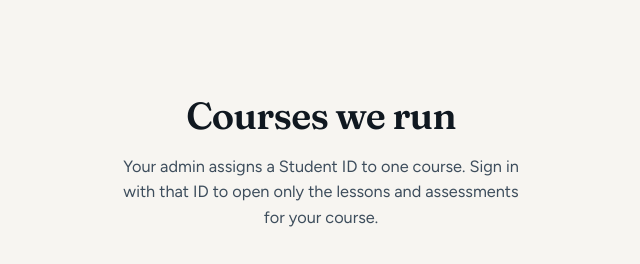
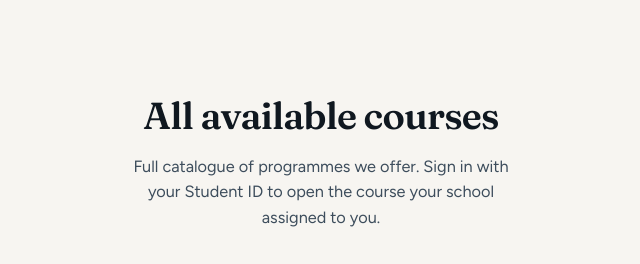
Before and after one commit to CharlesMisheal/cloudcityacademy, a Flask app: page / in a window 1280 px wide. Shown: the part 801-1065 px from the top of the page, without its empty margins (319-959 px from the left). Run offline with Flask 3, Linux system fonts and the light colour scheme; data comes from the database, SQL or seed files in the repository.

Commit message:
Let everyone browse full course catalog; Student ID still gates lessons.
Co-authored-by: Cursor <cursoragent@cursor.com>

```diff
--- a/app.py
+++ b/app.py
@@ -245,28 +245,53 @@ def course_complete(student_id: int, course_id: int) -> bool:
 
 
 def register_routes(app: Flask):
-    # ── Public ──────────────────────────────────────────────
-    @app.route("/")
-    def home():
-        if g.user:
-            return redirect(url_for("dashboard"))
+    def _catalog_courses():
+        from curriculum import duration_label
+        from db import CATEGORY_LABELS, COURSE_IMAGES
+
         courses = query_all(
             "SELECT * FROM courses WHERE is_active = 1 ORDER BY title"
         )
-        from curriculum import duration_label
-        from db import CATEGORY_LABELS, COURSE_IMAGES
-
         course_rows = []
         for c in courses:
             d = dict(c)
             d["duration"] = duration_label(c["slug"])
             course_rows.append(d)
+        return course_rows, COURSE_IMAGES, CATEGORY_LABELS
 
+    # ── Public ──────────────────────────────────────────────
+    @app.route("/")
+    def home():
+        # Staff go to dashboards; students and visitors stay on public marketing + full catalog
+        if g.user and g.user["role"] in ("admin", "teacher"):
+            return redirect(url_for("dashboard"))
+        course_rows, images, labels = _catalog_courses()
+        my_course_id = None
+        if g.user and g.user["role"] == "student":
+            en = student_course(g.user["id"])
+            my_course_id = en["id"] if en else None
         return render_template(
             "home.html",
             courses=course_rows,
-            course_images=COURSE_IMAGES,
-            category_labels=CATEGORY_LABELS,
+            course_images=images,
+            category_labels=labels,
+            my_course_id=my_course_id,
+        )
+
+    @app.route("/courses")
+    def courses_catalog():
+        """Everyone can browse every active course (lessons unlock only with Student ID)."""
+        course_rows, images, labels = _catalog_courses()
+        my_course_id = None
+        if g.user and g.user["role"] == "student":
+            en = student_course(g.user["id"])
+            my_course_id = en["id"] if en else None
+        return render_template(
+            "courses.html",
+            courses=course_rows,
+            course_images=images,
+            category_labels=labels,
+            my_course_id=my_course_id,
         )
 
     @app.route("/register", methods=["GET", "POST"])
@@ -374,19 +399,22 @@ def register_routes(app: Flask):
     @role_required("student")
     def student_home():
         course = student_course(g.user["id"])
-        if not course:
+        catalog, images, labels = _catalog_courses()
+        weeks, done_ids, complete = [], set(), False
+        if course:
+            weeks, done_ids = week_progress(g.user["id"], course["id"])
+            complete = course_complete(g.user["id"], course["id"])
+        else:
             flash("You are not enrolled in an active course. Contact admin.", "warn")
-            return render_template(
-                "student/home.html", course=None, weeks=[], done_ids=set()
-            )
-        weeks, done_ids = week_progress(g.user["id"], course["id"])
-        complete = course_complete(g.user["id"], course["id"])
         return render_template(
             "student/home.html",
             course=course,
             weeks=weeks,
             done_ids=done_ids,
             complete=complete,
+            catalog=catalog,
+            course_images=images,
+            category_labels=labels,
         )
 
     @app.route("/student/week/<int:week_id>")
--- a/static/css/style.css
+++ b/static/css/style.css
@@ -371,6 +371,11 @@ a.staff-quiet:hover {
 .path-card:hover {
   border-color: rgba(11, 107, 117, 0.35);
   transform: translateY(-2px);
+}
+
+.path-card--mine {
+  border-color: rgba(11, 107, 117, 0.55);
+  box-shadow: 0 0 0 1px rgba(11, 107, 117, 0.12);
 }
 
 .path-card__photo {
--- a/templates/base.html
+++ b/templates/base.html
@@ -12,25 +12,29 @@
 </head>
 <body class="{% block body_class %}{% endblock %}">
   <header class="site-header{% if self.body_class() and 'is-landing' in self.body_class() %} site-header--over{% endif %}">
-    <a class="brand" href="{{ url_for('home') if not current_user else url_for('dashboard') }}">
+    <a class="brand" href="{% if current_user and current_user.role == 'student' %}{{ url_for('home') }}{% elif current_user %}{{ url_for('dashboard') }}{% else %}{{ url_for('home') }}{% endif %}">
       Cloud<span>City</span>
     </a>
     <nav class="nav" aria-label="Primary">
       {% if current_user %}
         {% if current_user.role == 'student' %}
           <a href="{{ url_for('student_home') }}">My course</a>
+          <a href="{{ url_for('courses_catalog') }}">All courses</a>
         {% elif current_user.role == 'teacher' %}
           <a href="{{ url_for('teacher_home') }}">Teaching</a>
           <a href="{{ url_for('teacher_reviews') }}">Reviews</a>
+          <a href="{{ url_for('courses_catalog') }}">Catalog</a>
         {% elif current_user.role == 'admin' %}
           <a href="{{ url_for('admin_home') }}">Admin</a>
           <a href="{{ url_for('admin_users') }}">Users</a>
           <a href="{{ url_for('admin_assessments') }}">Assessments</a>
           <a href="{{ url_for('admin_certificates') }}">Certificates</a>
           <a href="{{ url_for('teacher_home') }}">Content</a>
+          <a href="{{ url_for('courses_catalog') }}">Catalog</a>
         {% endif %}
         <a href="{{ url_for('logout') }}">Sign out</a>
       {% else %}
+        <a href="{{ url_for('courses_catalog') }}">Courses</a>
         <a href="{{ url_for('login') }}">Student ID sign in</a>
       {% endif %}
     </nav>
--- a/templates/home.html
+++ b/templates/home.html
@@ -19,21 +19,33 @@
       Office, Graphic Design (AI), and Video Editing (AI) finish in one month. Longer tracks run three to six months — weekly lessons, practice, and a certificate when you complete every week.
     </p>
     <div class="hero-actions">
-      <a class="btn btn-light" href="{{ url_for('login') }}">Sign in with Student ID</a>
-      <a class="btn btn-ghost-light" href="#courses">Browse courses</a>
+      {% if current_user and current_user.role == 'student' %}
+        <a class="btn btn-light" href="{{ url_for('student_home') }}">My course</a>
+        <a class="btn btn-ghost-light" href="#courses">All courses</a>
+      {% else %}
+        <a class="btn btn-light" href="{{ url_for('login') }}">Sign in with Student ID</a>
+        <a class="btn btn-ghost-light" href="#courses">Browse courses</a>
+      {% endif %}
     </div>
   </div>
 </section>
 
 <section class="band band--paths" id="courses">
   <div class="band__intro">
-    <h2>Courses we run</h2>
-    <p>Your admin assigns a Student ID to one course. Sign in with that ID to open only the lessons and assessments for your course.</p>
+    <h2>All available courses</h2>
+    <p>
+      Full catalogue of programmes we offer.
+      {% if current_user and current_user.role == 'student' %}
+        Your assigned course is marked · only that one opens lessons for your Student ID.
+      {% else %}
+        Sign in with your Student ID to open the course your school assigned to you.
+      {% endif %}
+    </p>
   </div>
 
   <div class="path-grid path-grid--catalog">
     {% for c in courses %}
-    <article class="path-card">
+    <article class="path-card{% if my_course_id and c.id == my_course_id %} path-card--mine{% endif %}">
       <div
         class="path-card__photo"
         role="img"
@@ -41,9 +53,19 @@
         style="background-image: url('{{ course_images.get(c.slug, '') }}');"
       ></div>
       <div class="path-card__body">
-        <p class="path-card__tag">{{ category_labels.get(c.level, c.level) }}{% if c.duration %} · {{ c.duration }}{% endif %}</p>
+        <p class="path-card__tag">
+          {{ category_labels.get(c.level, c.level) }}{% if c.duration %} · {{ c.duration }}{% endif %}
+          {% if my_course_id and c.id == my_course_id %}
+            · <span class="badge done">Your course</span>
+          {% endif %}
+        </p>
         <h3 class="path-card__title">{{ c.title }}</h3>
         <p class="path-card__desc">{{ c.description }}</p>
+        {% if my_course_id and c.id == my_course_id %}
+          <a class="text-link path-card__cta" href="{{ url_for('student_home') }}">Open my lessons</a>
+        {% elif current_user and current_user.role == 'student' %}
+          <p class="muted path-card__cta">View only</p>
+        {% endif %}
       </div>
     </article>
     {% else %}
```
Also changed, not shown: templates/courses.html (added, +52 -0 lines), templates/student/home.html (+39 -2 lines).
